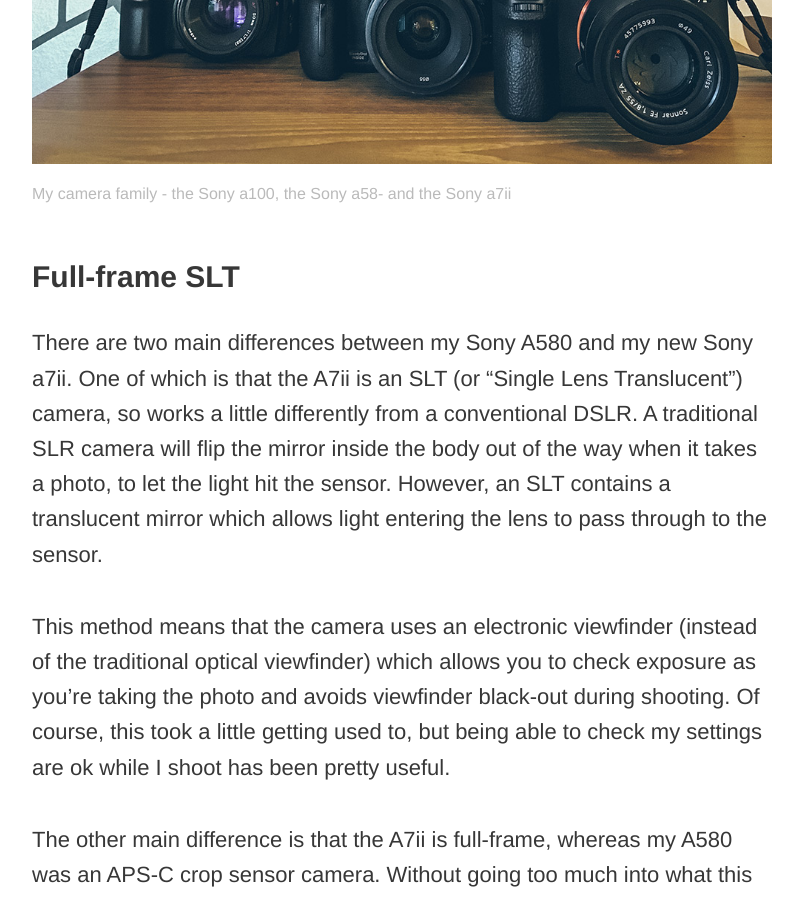
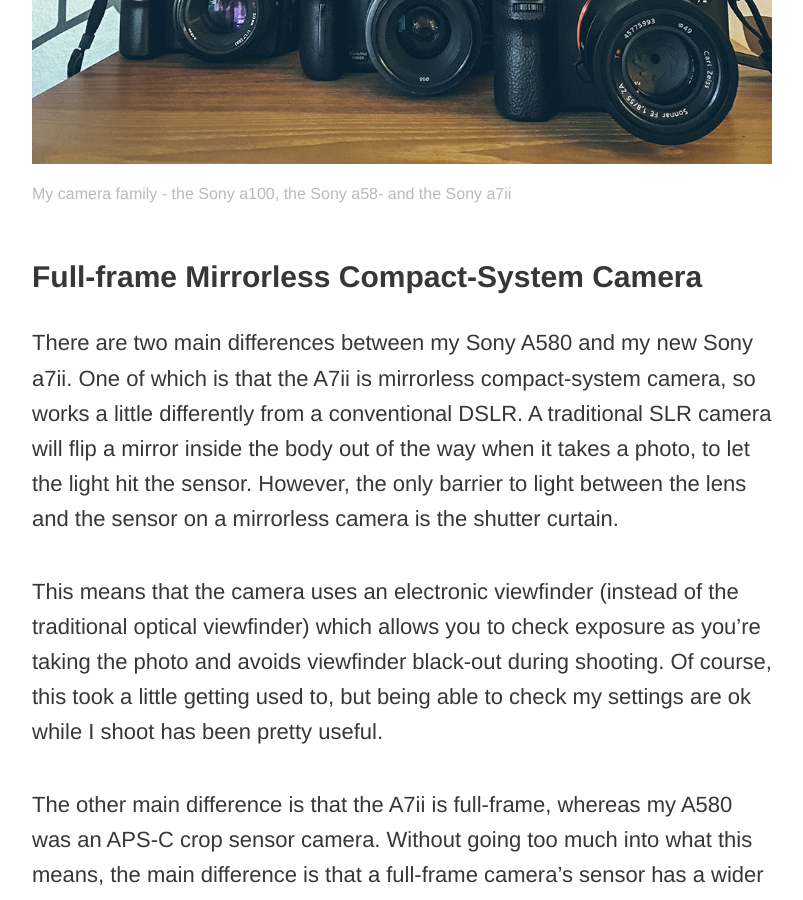
Before and after one commit to melissakeizer/melissakeizer.com, a Jekyll site: the page built from _posts/2015-10-14-sony-a7ii-facts-and-thoughts.markdown, in a window 1280 px wide and 900 px high, scrolled down 1025 px. Shown: the whole window, without its empty margins (238-1041 px from the left). Built offline with Jekyll 4.4.1, drawn with Linux system fonts in a browser that asks for light colours; nearby versions of some CDN libraries; comment, search, counter and statistics services are not loaded; some of the changed text lies outside the part shown.

Commit message:
mirrorless vs SLT fix

```diff
--- a/_posts/2015-10-14-sony-a7ii-facts-and-thoughts.markdown
+++ b/_posts/2015-10-14-sony-a7ii-facts-and-thoughts.markdown
@@ -14,11 +14,11 @@ Before making the jump, I’d been using my Sony a580, a crop-sensor DSLR. In fa
 ![photo caption](../../img/blog/sony-camera-lineup.jpg "My Sony cameras")
 <span class="caption">My camera family - the Sony a100, the Sony a58- and the Sony a7ii</span>
 
-## Full-frame SLT
+## Full-frame Mirrorless Compact-System Camera
 
-There are two main differences between my Sony A580 and my new Sony a7ii. One of which is that the A7ii is an SLT (or “Single Lens Translucent”) camera, so works a little differently from a conventional DSLR. A traditional SLR camera will flip the mirror inside the body out of the way when it takes a photo, to let the light hit the sensor. However, an SLT contains a translucent mirror which allows light entering the lens to pass through to the sensor.
+There are two main differences between my Sony A580 and my new Sony a7ii. One of which is that the A7ii is mirrorless compact-system camera, so works a little differently from a conventional DSLR. A traditional SLR camera will flip a mirror inside the body out of the way when it takes a photo, to let the light hit the sensor. However, the only barrier to light between the lens and the sensor on a mirrorless camera is the shutter curtain.
 
-This method means that the camera uses an electronic viewfinder (instead of the traditional optical viewfinder) which allows you to check exposure as you’re taking the photo and avoids viewfinder black-out during shooting. Of course, this took a little getting used to, but being able to check my settings are ok while I shoot has been pretty useful.
+This means that the camera uses an electronic viewfinder (instead of the traditional optical viewfinder) which allows you to check exposure as you’re taking the photo and avoids viewfinder black-out during shooting. Of course, this took a little getting used to, but being able to check my settings are ok while I shoot has been pretty useful.
 
 The other main difference is that the A7ii is full-frame, whereas my A580 was an APS-C crop sensor camera. Without going too much into what this means, the main difference is that a full-frame camera’s sensor has a wider field of view, over the “cropped” view a crop sensor has. This means a 35mm lens will show a lot more of the scene when on a full-frame camera, compared to a crop-sensor camera. There’s pros and cons for each, but I’ll go into that later!
 
@@ -103,7 +103,7 @@ To sum up, the Sony A7ii is a very impressive camera and after only a few weeks
 - Photography is an expensive hobby but even more so when you start buying full-frame lenses
 - I'm starting from scratch again gear-wise as my current Sony Alpha gear is incompatible with the Sony A7ii
 - It's hard to pinpoint the autofocus on a small area (like my dog's eyes)
-- As with most SLTs, the battery life isn't great. I had to buy two extra batteries. (The [Ex-Pro batteries](http://www.amazon.co.uk/gp/product/B00F8Q3S9Q?psc=1&redirect=true&ref_=oh_aui_detailpage_o09_s00) are a good, cheaper alternative to the Sony branded ones)
+- As with most mirrorless cameras, the battery life isn't great. I had to buy two extra batteries. (The [Ex-Pro batteries](http://www.amazon.co.uk/gp/product/B00F8Q3S9Q?psc=1&redirect=true&ref_=oh_aui_detailpage_o09_s00) are a good, cheaper alternative to the Sony branded ones)
 - There's no battery cradle provided when you buy the camera (why so stingy Sony?!) so you have to charge batteries through the camera itself
 
 As you can see, the benefits definitely outweigh the disadvantages, so if you're thinking of upgrading your camera system, I'd highly recommend the Sony A7ii.
```
